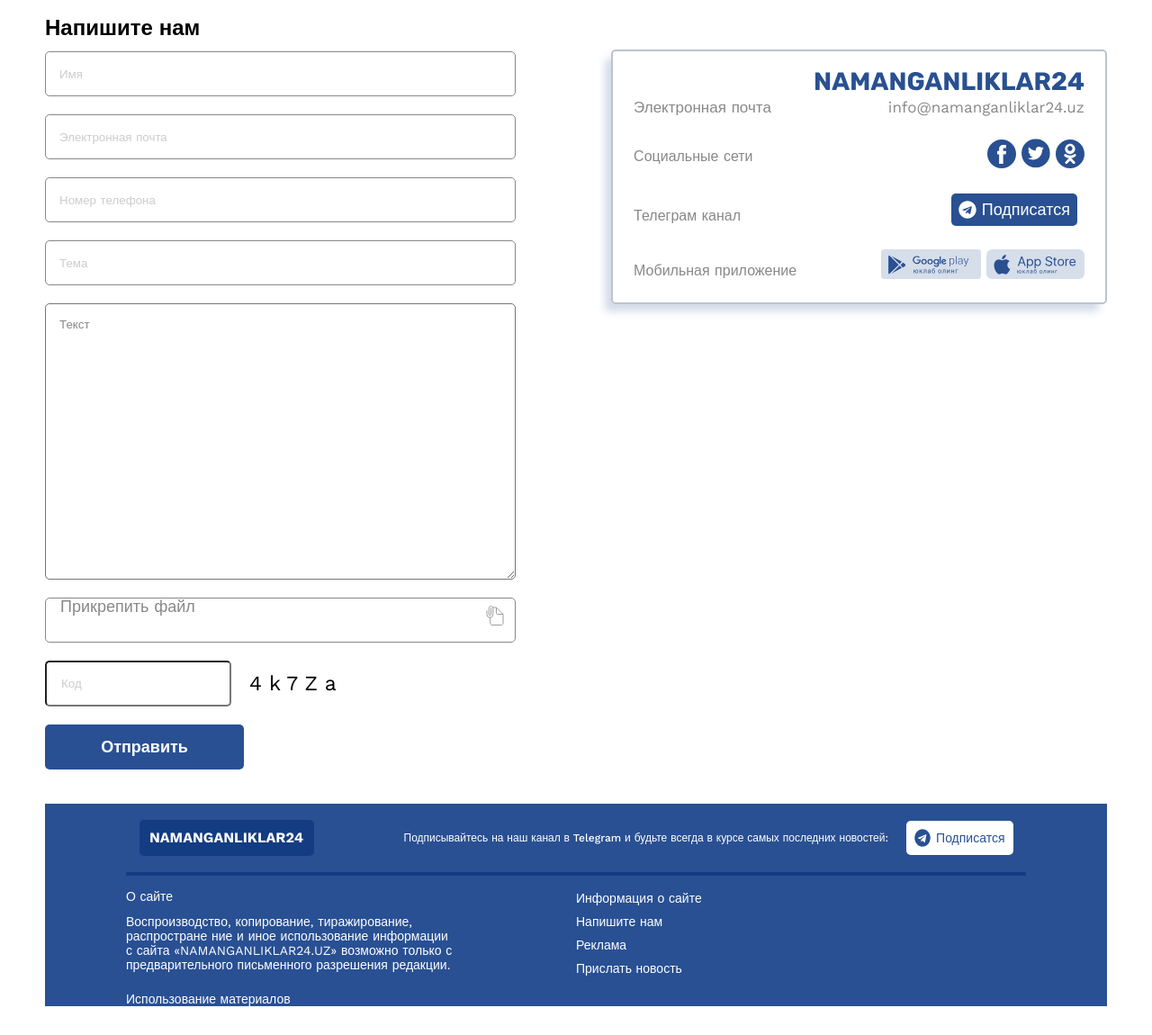
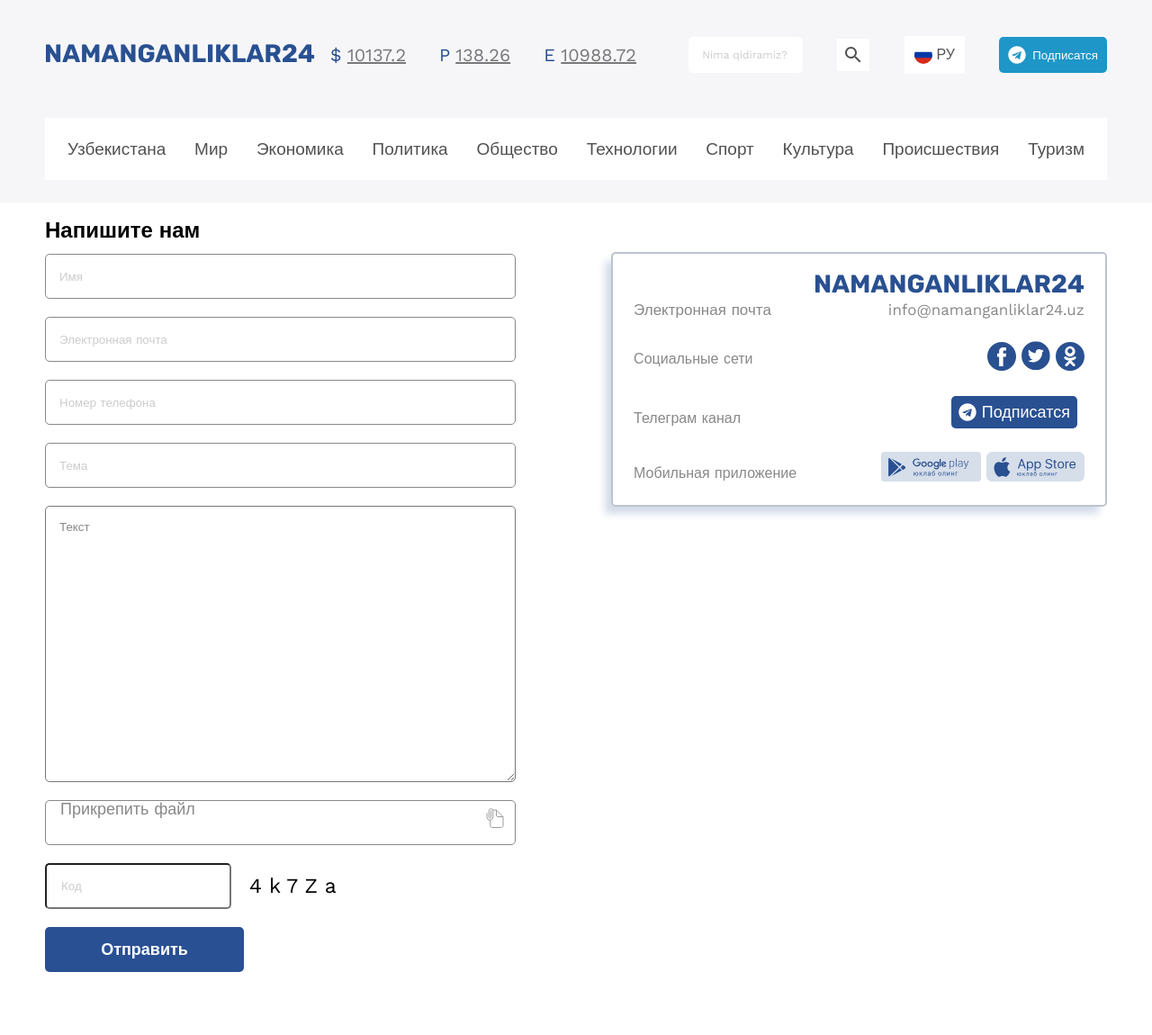
Before and after one commit to kudratovazizbek2008/namanganliklar-24, a plain HTML site: page contact.html in a window 1280 px wide. Shown: the whole page at 90% size. After the commit the page ends 1080 px from the top, so only its background shows below. Drawn offline with nearby package versions, Linux system fonts and the light colour scheme.

Commit message:
fix a href

```diff
--- a/contact.html
+++ b/contact.html
@@ -9,39 +9,42 @@
     <link rel="stylesheet" href="contact.css">
 </head>
 <body>
-<!--<header class="header">-->
-<!--    <div class="container">-->
-<!--        <div class="header-left">-->
-<!--            <div class="header_left_inner">-->
-<!--                <img class="img__logo" src="img/logo.png" alt="logo_png">-->
-<!--                <span class="header__text">$ <a class="header__text_2" href="">10137.2</a></span>-->
-<!--                <span class="header__text">P <a class="header__text_2" href="">138.26</a></span>-->
-<!--                <span class="header__text">E <a class="header__text_2" href="">10988.72</a></span>-->
-<!--            </div>-->
-<!--            <input class="header_input" type="text" placeholder="Nima qidiramiz?">-->
-<!--            <img class="header_search" src="img/Vector.svg" alt="search">-->
-<!--            <div class="header_menu">-->
-<!--            <img class="header__img" src="img/cif_ru.svg" alt="telegram_logo">-->
-<!--            <p class="text">РУ</p>-->
-<!--            </div>-->
-<!--            <div class="header_right">-->
-<!--                <button class="header_logo_text"><img class="telegram_logo" src="img/cib_telegram@2x.svg" alt="telegram"> Подписатся</button>-->
-<!--            </div>-->
-<!--        </div>-->
-<!--        <div class="header__social">-->
-<!--            <p>Узбекистана</p>-->
-<!--            <p>Мир</p>-->
-<!--            <p>Экономика</p>-->
-<!--            <p>Политика</p>-->
-<!--            <p>Общество</p>-->
-<!--            <p>Технологии</p>-->
-<!--            <p>Спорт</p>-->
-<!--            <p>Культура</p>-->
-<!--            <p>Происшествия</p>-->
-<!--            <p>Туризм</p>-->
-<!--        </div >-->
-<!--    </div>-->
-<!--</header>-->
+<header class="header">
+    <div class="container">
+        <div class="header-left">
+            <div class="header_left_inner">
+                <a href="index.html">
+                    <img class="img__logo" src="img/logo.png" alt="logo_png">
+                </a>
+
+                <span class="header__text">$ <a class="header__text_2" href="">10137.2</a></span>
+                <span class="header__text">P <a class="header__text_2" href="">138.26</a></span>
+                <span class="header__text">E <a class="header__text_2" href="">10988.72</a></span>
+            </div>
+            <input class="header_input" type="text" placeholder="Nima qidiramiz?">
+            <img class="header_search" src="img/Vector.svg" alt="search">
+            <div class="header_menu">
+            <img class="header__img" src="img/cif_ru.svg" alt="telegram_logo">
+            <p class="text">РУ</p>
+            </div>
+            <div class="header_right">
+                <button class="header_logo_text"><img class="telegram_logo" src="img/cib_telegram@2x.svg" alt="telegram"> Подписатся</button>
+            </div>
+        </div>
+        <div class="header__social">
+            <p>Узбекистана</p>
+            <p>Мир</p>
+            <p>Экономика</p>
+            <p>Политика</p>
+            <p>Общество</p>
+            <p>Технологии</p>
+            <p>Спорт</p>
+            <p>Культура</p>
+            <p>Происшествия</p>
+            <p>Туризм</p>
+        </div >
+    </div>
+</header>
 <main class="container">
     <section class="contact_1">
         <div class="contact">
@@ -100,37 +103,37 @@
 
 
 </main>
-<footer class="container">
-    <div class="footer">
-        <div class="footer_top">
-            <button class="footer_text">NAMANGANLIKLAR24</button>
-            <p class="footer__text">Подписывайтесь на наш канал в Telegram и будьте всегда в курсе самых последних новостей:</p>
-            <button class="footer_button"><img class="footer_logo" src="img/telegram_logo.png" alt="">Подписатся</button>
-        </div>
-        <div class="footer_line">
-            <div class="footer_end">
-            <span class="footer_span">
-                <p class="footer____text">О сайте</p>
-                <p class="footer___text"> Воспроизводство, копирование, тиражирование, распростране ние и иное использование информации с сайта «NAMANGANLIKLAR24.UZ» возможно только с предварительного письменного разрешения редакции.</p></span>
-            </div>
-            <div class="footer_end_2">
-                <div class="footer_li">
-                    <p class="footer_end_text"> Информация о сайте</p>
-                    <p class="footer_end_text_1">Напишите нам</p>
-                    <p class="footer_end_text_2">Реклама</p>
-                    <p class="footer_end_text_3">Прислать новость</p>
-                </div>
-            </div>
-            <div class="footer_end_3">
-                <div class="footer_p">
-                    <p class="footer_text_p">Использование материалов</p>
-                    <p class="footer_text_p">Темы дня</p>
-                    <p class="footer_text_p">Наша команда</p>
-                </div>
-            </div>
-        </div>
-    </div>
-</footer>
+<!--<footer class="container">-->
+<!--    <div class="footer">-->
+<!--        <div class="footer_top">-->
+<!--            <button class="footer_text">NAMANGANLIKLAR24</button>-->
+<!--            <p class="footer__text">Подписывайтесь на наш канал в Telegram и будьте всегда в курсе самых последних новостей:</p>-->
+<!--            <button class="footer_button"><img class="footer_logo" src="img/telegram_logo.png" alt="">Подписатся</button>-->
+<!--        </div>-->
+<!--        <div class="footer_line">-->
+<!--            <div class="footer_end">-->
+<!--            <span class="footer_span">-->
+<!--                <p class="footer____text">О сайте</p>-->
+<!--                <p class="footer___text"> Воспроизводство, копирование, тиражирование, распростране ние и иное использование информации с сайта «NAMANGANLIKLAR24.UZ» возможно только с предварительного письменного разрешения редакции.</p></span>-->
+<!--            </div>-->
+<!--            <div class="footer_end_2">-->
+<!--                <div class="footer_li">-->
+<!--                    <p class="footer_end_text"> Информация о сайте</p>-->
+<!--                    <p class="footer_end_text_1">Напишите нам</p>-->
+<!--                    <p class="footer_end_text_2">Реклама</p>-->
+<!--                    <p class="footer_end_text_3">Прислать новость</p>-->
+<!--                </div>-->
+<!--            </div>-->
+<!--            <div class="footer_end_3">-->
+<!--                <div class="footer_p">-->
+<!--                    <p class="footer_text_p">Использование материалов</p>-->
+<!--                    <p class="footer_text_p">Темы дня</p>-->
+<!--                    <p class="footer_text_p">Наша команда</p>-->
+<!--                </div>-->
+<!--            </div>-->
+<!--        </div>-->
+<!--    </div>-->
+<!--</footer>-->
 
 </body>
 </html>
```
